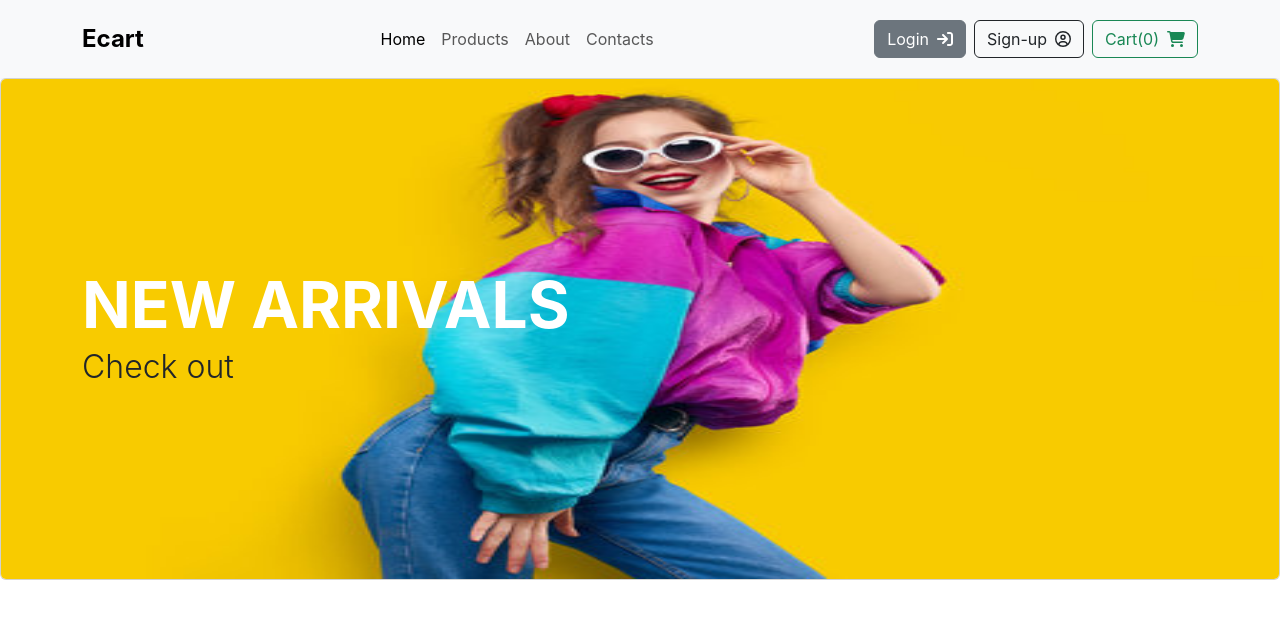
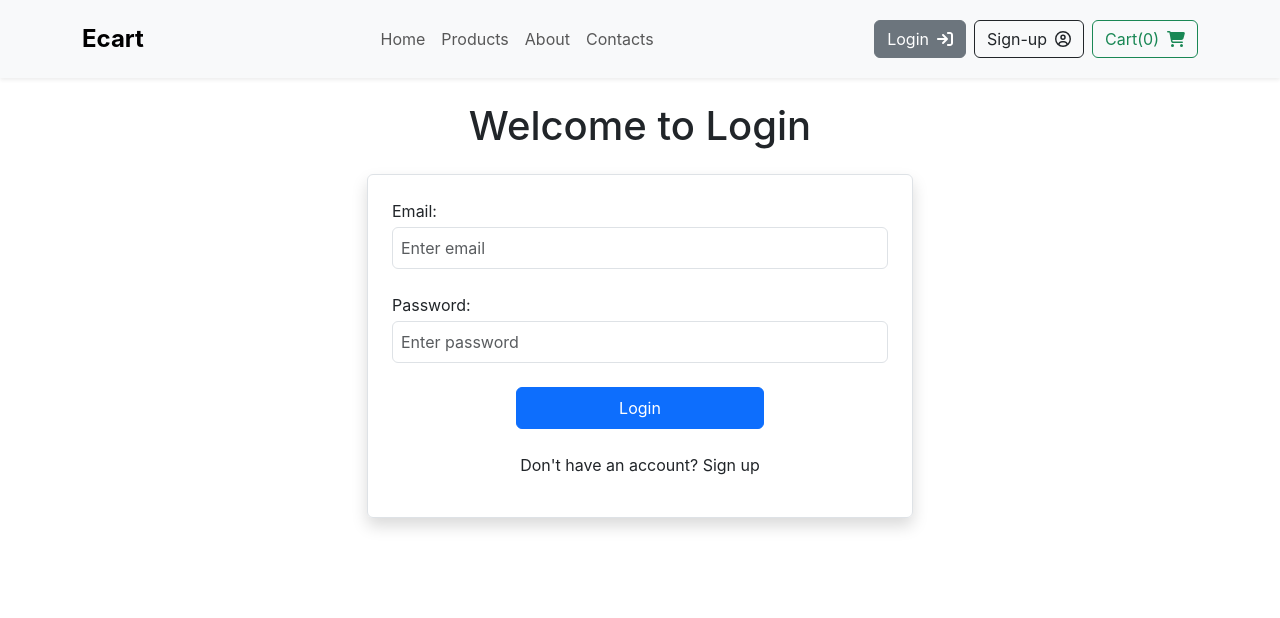
Before and after one commit to AD9-1/react-redux-ecart, a React (Create React App) app: page / in a window 1280 px wide. Both pictures are taken after a click on the button "Login". Shown: the top 618 px of the page. Built offline with nearby package versions, Linux system fonts and the light colour scheme.

Commit message:
react-redux-checkout

```diff
--- a/src/App.css
+++ b/src/App.css
@@ -1,3 +1,8 @@
+
+@tailwind base;
+@tailwind components;
+@tailwind utilities;
+
 .App{
    height:100vh;
 
--- a/src/App.js
+++ b/src/App.js
@@ -11,6 +11,7 @@ import { toast, ToastContainer } from "react-toastify";
 
 
 import LocationHandler from "./components/LocationHandler";
+import Login from "./Login";
 function App() {
   const [link, setLink] = useState("home");
   const [selectedProduct, setSelectedProduct] = useState();
@@ -35,7 +36,8 @@ function App() {
 
       {link === "about" && <div>About Us Page Content</div>}
       {link === "contact" && <div>Contact Us Page Content</div>}
-      {link === "login" && <div>Login Page Content</div>}
+      {link === "login" && <Login setLink={setLink} link={link}/>}
+      {link === "signup" && <Failure link={link} setLink={setLink}/>}
    <Routes>
     <Route path="/cancel" element={<Failure link={link} setLink={setLink}/>}/>
    </Routes>
--- a/src/Login.jsx
+++ b/src/Login.jsx
@@ -1,23 +1,77 @@
-import React from 'react'
+import React, { useState } from "react";
 
-const Login = () => {
+const Login = ({ setLink, link }) => {
+  const [register, setRegister] = useState();
+  const handleSubmit = (e) => {
+    e.preventDefault();
+    // Add your login logic here
+  };
+
   return (
-    <div className='container'>
-        <h1>Welcome to Login</h1>
-        <form>
-            <div className='form-group'>
-                <label for='email'>Email:</label>
-                <input type='email' className='form-control' id='email' placeholder='Enter email' />
-            </div>
-            <div className='form-group'>
-                <label for='password'>Password:</label>
-                <input type='password' className='form-control' id='password' placeholder='Enter password' />
-            </div>
-            <button type='submit' className='btn btn-primary'>Login</button>
-        </form>
+    <div className="container mx-auto p-4 w-full h-screen flex items-center justify-center">
+      <h1 className="text-center text-2xl font-bold mb-4">Welcome to Login</h1>
 
+      <form
+        onSubmit={handleSubmit}
+        className="bg-blue-300 rounded shadow border mx-auto p-4"
+        style={{ width: "50%" }}
+      >
+        {link==="signup"?<div className="mb-4">
+          <label htmlFor="username" className="block font-medium mb-1">
+            Username:
+          </label>
+          <input
+            type="text"
+            className="form-control w-100 d-block p-2 border border-gray-300 "
+            id="username"
+            placeholder="Enter Username"
+          />
+        </div>:null}{}
+        <div className="mb-4">
+          <label htmlFor="email" className="block font-medium mb-1">
+            Email:
+          </label>
+          <input
+            type="email"
+            className="form-control w-100 d-block p-2 border border-gray-300 "
+            id="email"
+            placeholder="Enter email"
+          />
+        </div>
+        <div className="mb-4">
+          <label htmlFor="password" className="block font-medium mb-1">
+            Password:
+          </label>
+          <input
+            type="password"
+            className="form-control w-100 d-block p-2 border border-gray-300 "
+            id="password"
+            placeholder="Enter password"
+          />
+        </div>
+        <div className="w-50 m-auto">
+          <button
+            type="submit"
+            className="btn btn-primary text-white p-2 w-100"
+          >
+            Login
+          </button>
+        </div>
+        {link === "login" ? (
+          <p className="text-center text-gray-500 mt-4">
+            Don't have an account?{" "}
+            <a handleClick={() => setLink("signup")}>Sign up</a>
+          </p>
+        ) : (
+          <p className="text-center text-silver mt-3">
+            {" "}
+            Already have an Account?{" "}
+            <a handleClick={() => setLink("login")}>Login</a>
+          </p>
+        )}
+      </form>
     </div>
-  )
-}
+  );
+};
 
-export default Login
+export default Login;
--- a/src/components/Navbar.jsx
+++ b/src/components/Navbar.jsx
@@ -65,7 +65,7 @@ const tot=cartItems.reduce((acc,item)=>acc+item.quantity,0)
             </li>
           </ul>
           <div className="buttons">
-            <button className="btn btn-secondary me-2" type="submit">
+            <button className="btn btn-secondary me-2" type="submit" onClick={()=>setLink("login")}>
               Login
               <FontAwesomeIcon className="ms-2" icon={faArrowRightToBracket} />
             </button>
--- /dev/null
+++ b/src/tailwind.config.js
@@ -0,0 +1,6 @@
+module.exports = {
+    content: ['./src/**/*.{js,jsx,ts,tsx}'], // Adjust this based on your project
+    theme: {
+      extend: {},
+    },
+  };
```
